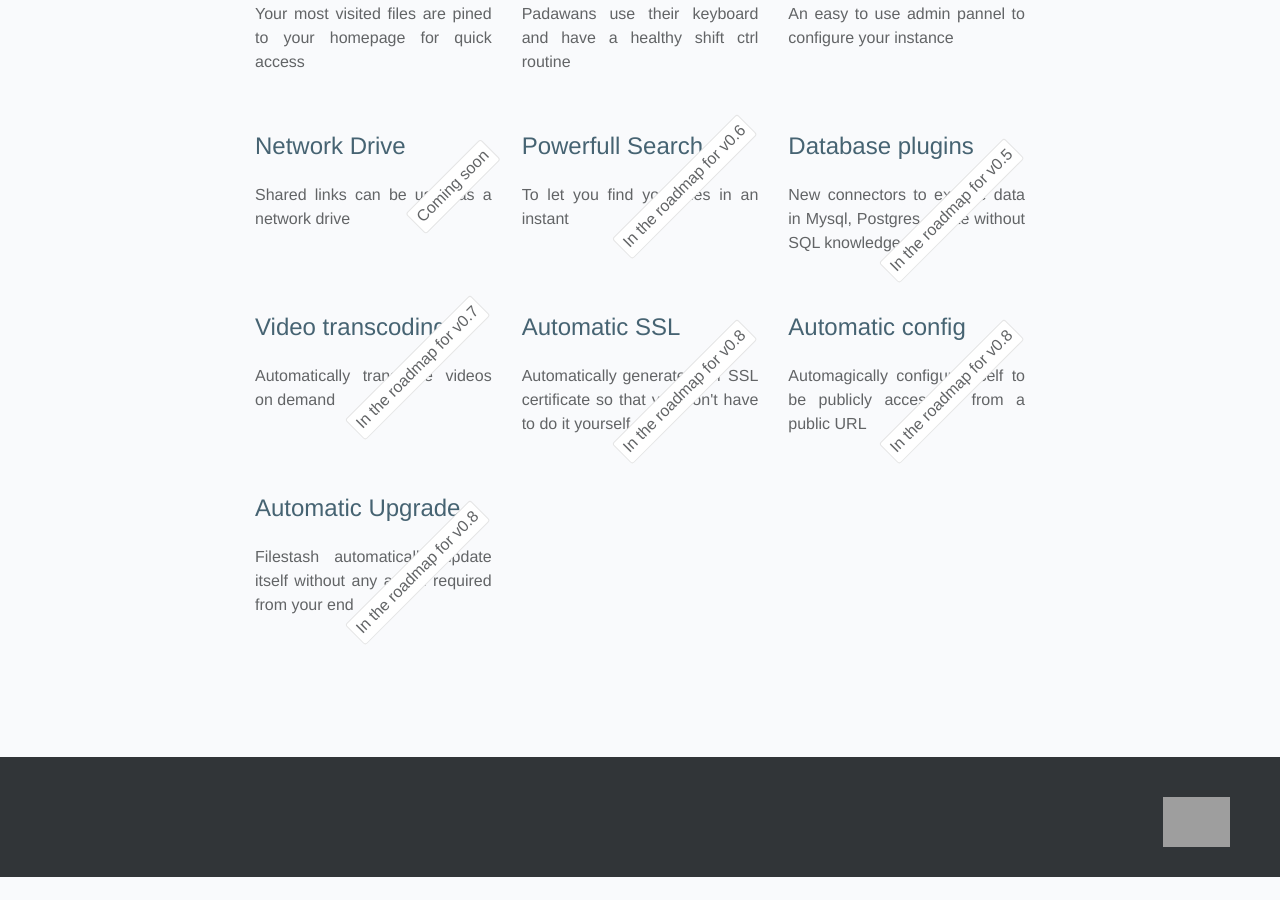
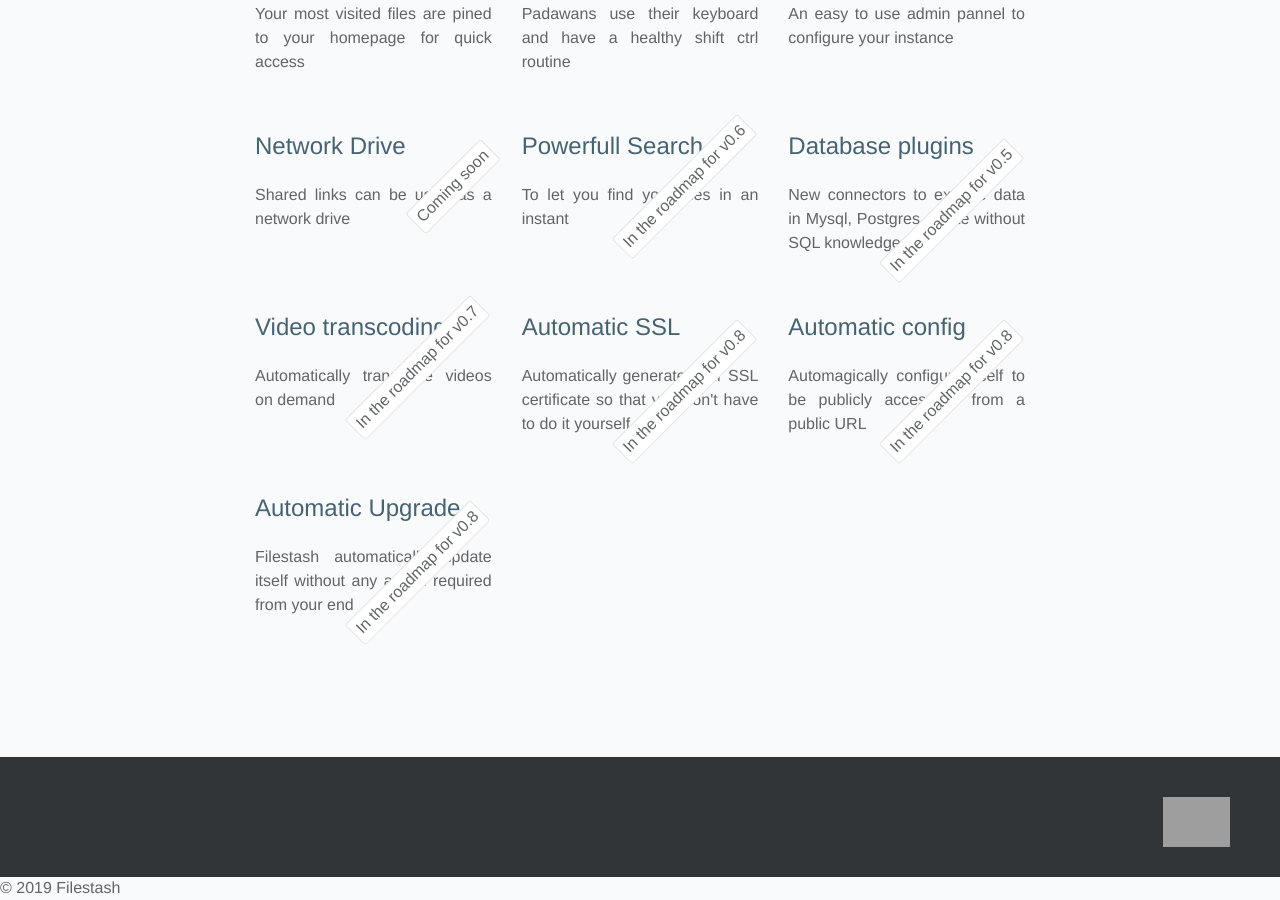
Before and after one commit to mickael-kerjean/filestash-website, a Jekyll site: the page built from index.html, in a window 1280 px wide and 900 px high, scrolled down 4246 px. Built offline with Jekyll 4.4.1, drawn with Linux system fonts in a browser that asks for light colours; nearby versions of some CDN libraries; library files that are not in the unit come from our copies; comment, search, counter and statistics services are not loaded; before the commit the page ends 5123 px from its top, so only the background shows below that; grey boxes are pictures that could not be loaded.

Commit message:
footer.html
Adding © line

```diff
--- a/_includes/footer.html
+++ b/_includes/footer.html
@@ -1,3 +1,4 @@
 <div id="footer">
   <img src="https://downloads.filestash.app/brand/logo_footer.svg"/>
 </div>
+<div> © 2019 Filestash</div>
```
